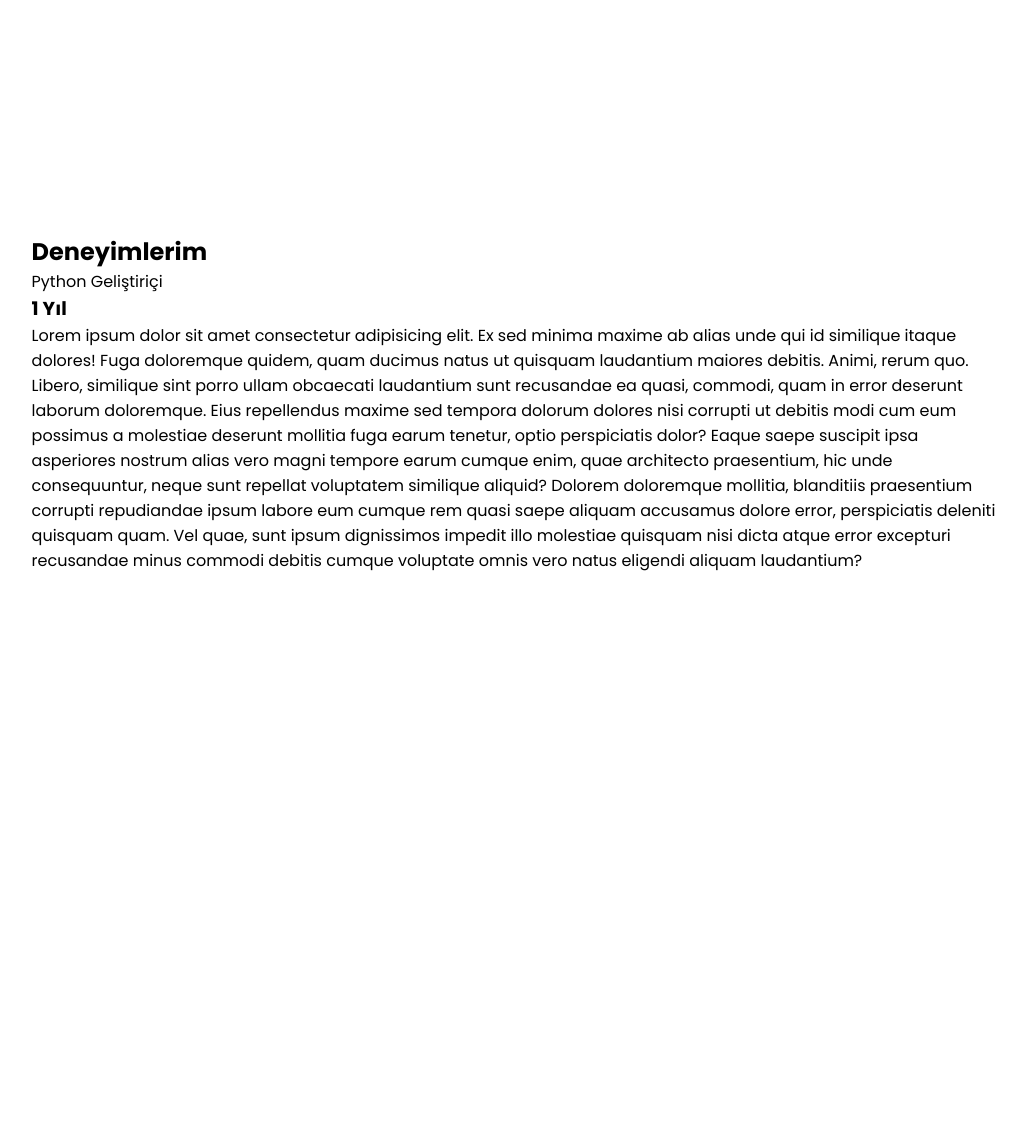
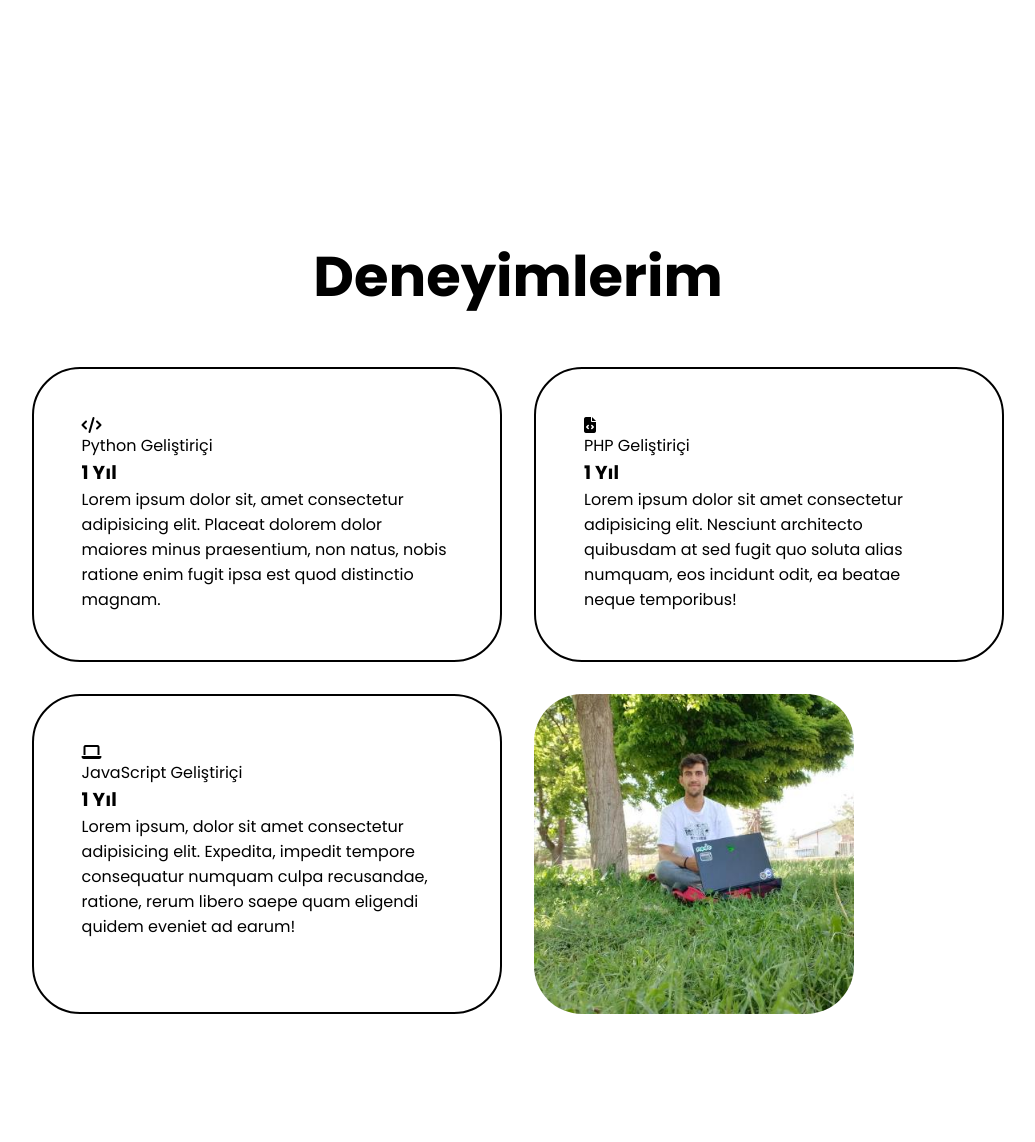
Before and after one commit to mevlutkamali/personal_blog, a PHP site: page / in a window 1280 px wide. Shown: the part 694-1836 px from the top of the page, without its empty margins (122-1157 px from the left). Before the commit the page ends 1265 px from the top, so only its background shows below. Run offline with PHP 8.4, Linux system fonts and the light colour scheme; some libraries are stand-ins or nearby versions.

Commit message:
personal_blog

```diff
--- a/index.html
+++ b/index.html
@@ -49,13 +49,29 @@
             </div>
         </div>
     </section>
-    <section id="experince" class="experince">
-        <h2 class="section-experince">Deneyimlerim</h2>
-        <div class="experince">
-            <div class="grid-card">
-                <span>Python Geliştiriçi</span>
-                <h3>1 Yıl</h3>
-                <p>Lorem ipsum dolor sit amet consectetur adipisicing elit. Ex sed minima maxime ab alias unde qui id similique itaque dolores! Fuga doloremque quidem, quam ducimus natus ut quisquam laudantium maiores debitis. Animi, rerum quo. Libero, similique sint porro ullam obcaecati laudantium sunt recusandae ea quasi, commodi, quam in error deserunt laborum doloremque. Eius repellendus maxime sed tempora dolorum dolores nisi corrupti ut debitis modi cum eum possimus a molestiae deserunt mollitia fuga earum tenetur, optio perspiciatis dolor? Eaque saepe suscipit ipsa asperiores nostrum alias vero magni tempore earum cumque enim, quae architecto praesentium, hic unde consequuntur, neque sunt repellat voluptatem similique aliquid? Dolorem doloremque mollitia, blanditiis praesentium corrupti repudiandae ipsum labore eum cumque rem quasi saepe aliquam accusamus dolore error, perspiciatis deleniti quisquam quam. Vel quae, sunt ipsum dignissimos impedit illo molestiae quisquam nisi dicta atque error excepturi recusandae minus commodi debitis cumque voluptate omnis vero natus eligendi aliquam laudantium?</p>
+    <section id="experience" class="experience">
+        <h2 class="section-title">Deneyimlerim</h2>
+        <div class="experience-info">
+            <div class="grid">
+                <div class="grid-card">
+                    <i class="fa-solid fa-code"></i>
+                    <span>Python Geliştiriçi</span>
+                    <h3>1 Yıl</h3>
+                    <p>Lorem ipsum dolor sit, amet consectetur adipisicing elit. Placeat dolorem dolor maiores minus praesentium, non natus, nobis ratione enim fugit ipsa est quod distinctio magnam.</p>
+                </div>
+                <div class="grid-card">
+                    <i class="fa-solid fa-file-code"></i>
+                    <span>PHP Geliştiriçi</span>
+                    <h3>1 Yıl</h3>
+                    <p>Lorem ipsum dolor sit amet consectetur adipisicing elit. Nesciunt architecto quibusdam at sed fugit quo soluta alias numquam, eos incidunt odit, ea beatae neque temporibus!</p>
+                </div>
+                <div class="grid-card">
+                    <i class="fa-solid fa-laptop"></i>
+                    <span>JavaScript Geliştiriçi</span>
+                    <h3>1 Yıl</h3>
+                    <p>Lorem ipsum, dolor sit amet consectetur adipisicing elit. Expedita, impedit tempore consequatur numquam culpa recusandae, ratione, rerum libero saepe quam eligendi quidem eveniet ad earum!</p>
+                </div>
+                <img src="My.jpg" alt="">
             </div>
         </div>
     </section>
--- a/style.css
+++ b/style.css
@@ -206,3 +206,40 @@ section{
 .socials i:hover{
     transform: scale(1.1);
 }
+
+.section-title{
+    font-weight: 600;
+    font-size: 3.5rem;
+    margin-bottom: 3rem;
+    text-align: center;
+}
+
+.experience-info{
+    gap: 5rem;
+    display: flex;
+    align-items: center;
+    justify-content: center;
+}
+
+.experience img{
+    width: 25vw;
+    border-radius: 3rem;
+}
+
+.grid{
+    gap: 2rem;
+    display: grid;
+    grid-template-columns: repeat(2,1fr);
+}
+
+.grid-card{
+    display: flex;
+    padding: 3rem;
+    border-radius: 3rem;
+    border: 2px solid black;
+    flex-direction: column;
+    align-items: baseline;
+    justify-content: left;
+    cursor: pointer;
+    transition: 0.2s ease-in-out;
+}
```
